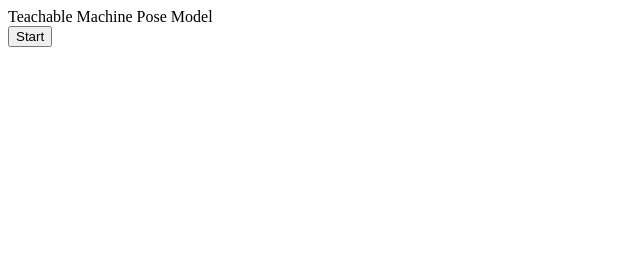
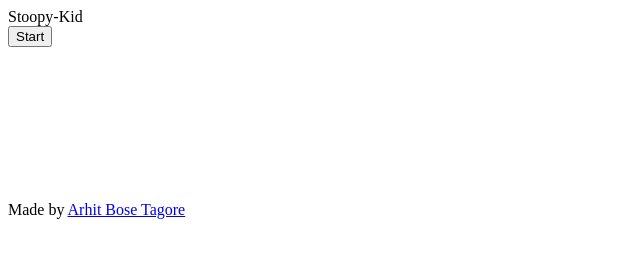
Before and after one commit to CaptAlpha/stoopy-kid, a website: page index.html in a window 1280 px wide. Shown: the whole page, without its empty margins (0-640 px from the left). Drawn offline with Linux system fonts and the light colour scheme.

Commit message:
Changed HTML

```diff
--- a/index.html
+++ b/index.html
@@ -7,7 +7,7 @@
     <title>Document</title>
 </head>
 <body>
-    <div>Teachable Machine Pose Model</div>
+    <div>Stoopy-Kid</div>
 <button type="button" onclick="init()">Start</button>
 <div><canvas id="canvas"></canvas></div>
 <div id="label-container"></div>
@@ -83,7 +83,9 @@
             }
         }
     }
+
+
 </script>
-
+<footer>Made by <a href="https://github.com/CaptAlpha">Arhit Bose Tagore</a></footer>
 </body>
 </html>
```
